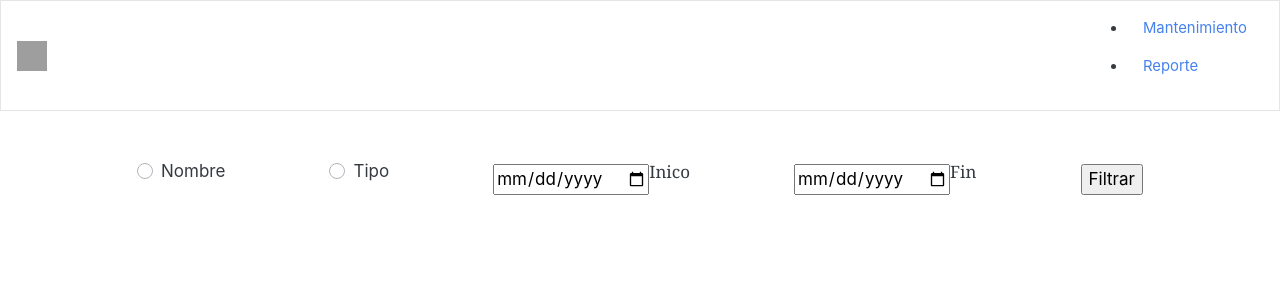
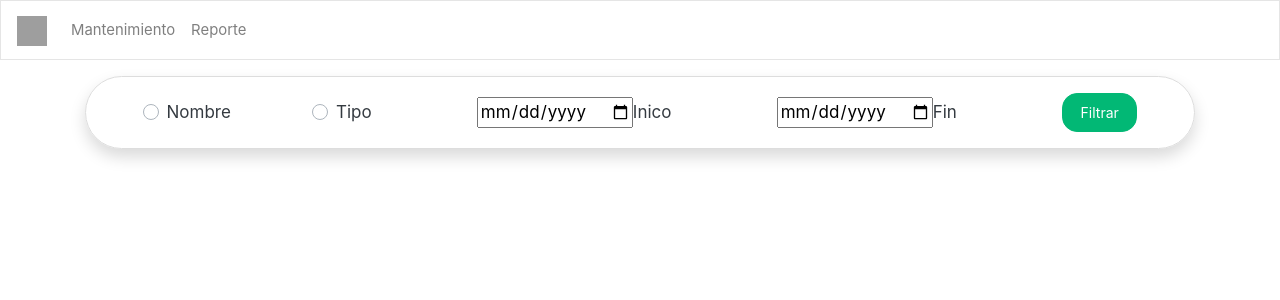
Before and after one commit to Rdavid1991/php-proyect2, a PHP site: page /views/reporte.php in a window 1280 px wide. Shown: the top 300 px of the page. Run offline with PHP 8.4, Linux system fonts and the light colour scheme; some libraries are stand-ins or nearby versions; grey boxes are pictures that could not be loaded.

```diff
--- a/assets/js/script.js
+++ b/assets/js/script.js
@@ -9,8 +9,8 @@ var boxData
 
 function comprar(val, id) {
 
-    nombre = val.childNodes[1].childNodes[3].childNodes[1].childNodes[1];
-    precio = val.childNodes[1].childNodes[3].childNodes[1].childNodes[3];
+    nombre = $("#producto" + id).text();
+    precio = $("#precio" + id).text();
 
     var element = document.getElementById("cuenta");
 
@@ -22,10 +22,10 @@ function comprar(val, id) {
     var nombre_hiden = document.createElement("input");
     nombre_hiden.setAttribute("name", "nombre" + countprod);
     nombre_hiden.setAttribute("type", "hidden");
-    nombre_hiden.setAttribute("value", nombre.textContent);
+    nombre_hiden.setAttribute("value", nombre);
 
     var node_nombre = document.createElement("h5")
-    node_nombre.innerHTML = nombre.textContent
+    node_nombre.innerHTML = nombre
     node_nombre.setAttribute("class", "font-weight-bold shadow-sm bg-white rounded");
     div.appendChild(node_nombre);
     div.appendChild(nombre_hiden);
@@ -35,7 +35,7 @@ function comprar(val, id) {
     node_borrar.innerHTML = '<i class="fas fa-trash"></i>'
     node_borrar.setAttribute("id", val.id);
     node_borrar.setAttribute("class", "btn btn-danger");
-    node_borrar.addEventListener("click", function () {
+    node_borrar.addEventListener("click", function() {
         var element = document.getElementById("cuenta_" + this.id).parentNode;
         delete_node = document.getElementById("cuenta_" + this.id)
         total -= delete_node.childNodes[3].textContent;
@@ -44,7 +44,7 @@ function comprar(val, id) {
     })
     var id_hidden = document.createElement("input");
     id_hidden.setAttribute("type", "hidden");
-    id_hidden.setAttribute("name", "id"+countprod);
+    id_hidden.setAttribute("name", "id" + countprod);
     id_hidden.setAttribute("value", id);
     div.appendChild(node_borrar);
     div.appendChild(id_hidden);
@@ -53,18 +53,18 @@ function comprar(val, id) {
     var precio_hidden = document.createElement("input");
     precio_hidden.setAttribute("name", "precio" + countprod);
     precio_hidden.setAttribute("type", "hidden");
-    precio_hidden.setAttribute("value", precio.textContent);
+    precio_hidden.setAttribute("value", precio);
 
     var node_precio = document.createElement("h5")
-    node_precio.innerHTML = precio.textContent;
+    node_precio.innerHTML = precio + "<span>$</span>";
     node_precio.setAttribute("class", "font-weight-bold shadow-sm bg-white rounded");
     div.appendChild(node_precio);
     div.appendChild(precio_hidden);
 
     element.appendChild(div);
     countprod += 1;
-    total += parseFloat(precio.textContent);
-    document.getElementById("total").innerHTML = total.toFixed(2)
+    total += parseFloat(precio);
+    document.getElementById("total").innerHTML = total.toFixed(2) + "<span>$</span>"
 }
 
 function editarProducto(button) {
@@ -81,7 +81,7 @@ function editarProducto(button) {
     $('#uploadFormEdit').after('<img src="' + img + '" style="width: 200px; height: 200px;">');
 
     $("#editNombre").val(nombre)
-    //document.getElementById("editTipo").value = tipo
+        //document.getElementById("editTipo").value = tipo
     $("#editPrecio").val(precio)
     $("#editDescripcion").val(descripcion)
     $("#idDelete").val(id)
@@ -97,7 +97,7 @@ function filePreviewSave(input) {
     if (input.files && input.files[0]) {
         var reader = new FileReader();
         reader.readAsDataURL(input.files[0]);
-        reader.onload = function (e) {
+        reader.onload = function(e) {
             $('#uploadFormSave + img').remove();
             $('#uploadFormSave').after('<img src="' + e.target.result + '" style="width: 200px; height: 200px;" />');
         }
@@ -109,7 +109,7 @@ function filePreviewEdit(input) {
     if (input.files && input.files[0]) {
         var reader = new FileReader();
         reader.readAsDataURL(input.files[0]);
-        reader.onload = function (e) {
+        reader.onload = function(e) {
             $('#uploadFormEdit + img').remove();
             $('#uploadFormEdit').after('<img src="' + e.target.result + '" style="width: 200px; height: 200px;" />');
         }
@@ -117,10 +117,10 @@ function filePreviewEdit(input) {
     input.files = null
 }
 
-$("#file-image-save").change(function () {
+$("#file-image-save").change(function() {
     filePreviewSave(this);
 });
 
-$("#file-image-edit").change(function () {
+$("#file-image-edit").change(function() {
     filePreviewEdit(this);
 });
--- a/views/home.php
+++ b/views/home.php
@@ -73,14 +73,12 @@ $productos = $consulta->consultar_productos()
 
                                     <div class="mx-5">
                                         <div class="d-flex justify-content-between">
-                                            <p><?php echo $values['nombre_prod'] ?></p>
-                                            <p><?php echo $values['precio_prod'] ?></p>
-
+                                            <p id="producto<?php echo $values['id'] ?>"><?php echo $values['nombre_prod'] ?></p>
+                                            <p id="precio<?php echo $values['id'] ?>"><?php echo $values['precio_prod'] ?></p>
                                         </div>
                                         <div class="d-flex justify-content-between">
                                             <p><?php echo $values['descripcion_prod'] ?></p>
                                         </div>
-
                                     </div>
                                 </div>
                             </div>
--- a/views/main/header.php
+++ b/views/main/header.php
@@ -19,12 +19,12 @@
 </head>
 <body>
 
-<nav class="navbar navbar-light bg-light">
+<nav class="navbar navbar-expand-lg navbar-light bg-light">
   <a class="navbar-brand" href="<?php echo constant('home');?>">
     <img src="/docs/4.3/assets/brand/bootstrap-solid.svg" width="30" height="30" alt="Proy 2">
   </a>
 
-  <ul>
+  <ul class="navbar-nav">
   <li class="nav-item">
         <a class="nav-link" href="<?php echo constant('mantenimiento');?>">Mantenimiento</a>
     </li>
--- a/views/reporte.php
+++ b/views/reporte.php
@@ -14,10 +14,10 @@ if (array_key_exists("button", $_POST)) {
 
 ?>
 
-<div class="container mt-5">
+<div class="container mt-3">
 
-    <div class="">
-        <form action="reporte.php" method="post" class="d-flex justify-content-around">
+    <div class="border rounded-pill shadow p-3">
+        <form action="reporte.php" method="post" class="d-flex justify-content-around align-items-center">
             <div class="custom-control custom-radio">
                 <input type="radio" id="customRadio1" name="radio" value="nombre" class="custom-control-input" required>
                 <label class="custom-control-label" for="customRadio1">Nombre</label>
@@ -26,26 +26,25 @@ if (array_key_exists("button", $_POST)) {
                 <input type="radio" id="customRadio2" name="radio" value="tipo" class="custom-control-input" required>
                 <label class="custom-control-label" for="customRadio2">Tipo</label>
             </div>
-            <div class="form-group d-flex align-items-center">
-                <input type="date" id="datepicker" name="inicio">
-                <p>Inico</p>
+            <div class="custom-control">
+                <input type="date" id="datepicker" name="inicio">Inico
             </div>
-            <div class="form-group d-flex align-items-center">
-                <input type="date" id="datepicker" name="fin">
-                <p>Fin</p>
+            <div class="custom-control ">
+                <input type="date" id="datepicker" name="fin">Fin
             </div>
-            <div class="form-group d-flex align-items-center">
-                <input type="submit" name="button" value="Filtrar">
+            <div class="custom-control">
+                <input type="submit" class="btn btn-success" name="button" value="Filtrar">
             </div>
         </form>
     </div>
 
-    <?php if (sizeof($consult) > 0) { ?>
+    <?php if ($consult && sizeof($consult) > 0) { ?>
         <div class="text-center">
-            <h1 class="m-5">Reporte por <?php echo $_POST['radio'] ?></h1>
+            <h1 class="mt-5">Reporte por <?php echo $_POST['radio'] ?></h1>
+            <h2><?php echo $_POST['inicio']." / ".$_POST['fin']?></h2>
         </div>
         <div class="d-flex justify-content-center">
-            <table>
+            <table class="table table-striped shadow text-center">
                 <thead>
                     <tr>
                         <?php if ($_POST['radio'] == "tipo") { ?>
@@ -63,10 +62,10 @@ if (array_key_exists("button", $_POST)) {
                 <tbody>
                     <?php foreach ($consult as $value) { ?>
                         <tr>
-                            <td><?php echo $value['prod'] ?></td>
+                            <th><?php echo $value['prod'] ?></th>
                             <td><?php echo $value['cantidad'] ?></td>
-                            <td><?php echo number_format($value['suma'], 2, '.', '') ?></td>
-                            <td><?php echo number_format($value['p_venta'], 2, '.', '') ?></td>
+                            <td><?php echo number_format($value['suma'], 2, '.', '') ?><span>$</span></td>
+                            <td><?php echo number_format($value['p_venta'], 2, '.', '') ?><span>$</span></td>
                             <td><?php echo $value['fecha'] ?></td>
                         </tr>
                     <?php
@@ -74,9 +73,9 @@ if (array_key_exists("button", $_POST)) {
                         }
                         ?>
                     <tr>
-                        <td>Total recaudado</td>
+                        <th>Total recaudado</th>
                         <td></td>
-                        <td><?php echo number_format($total, 2, '.', '') ?></td>
+                        <th><?php echo number_format($total, 2, '.', '') ?><span>$</span></th>
                     </tr>
                 </tbody>
             </table>
```
